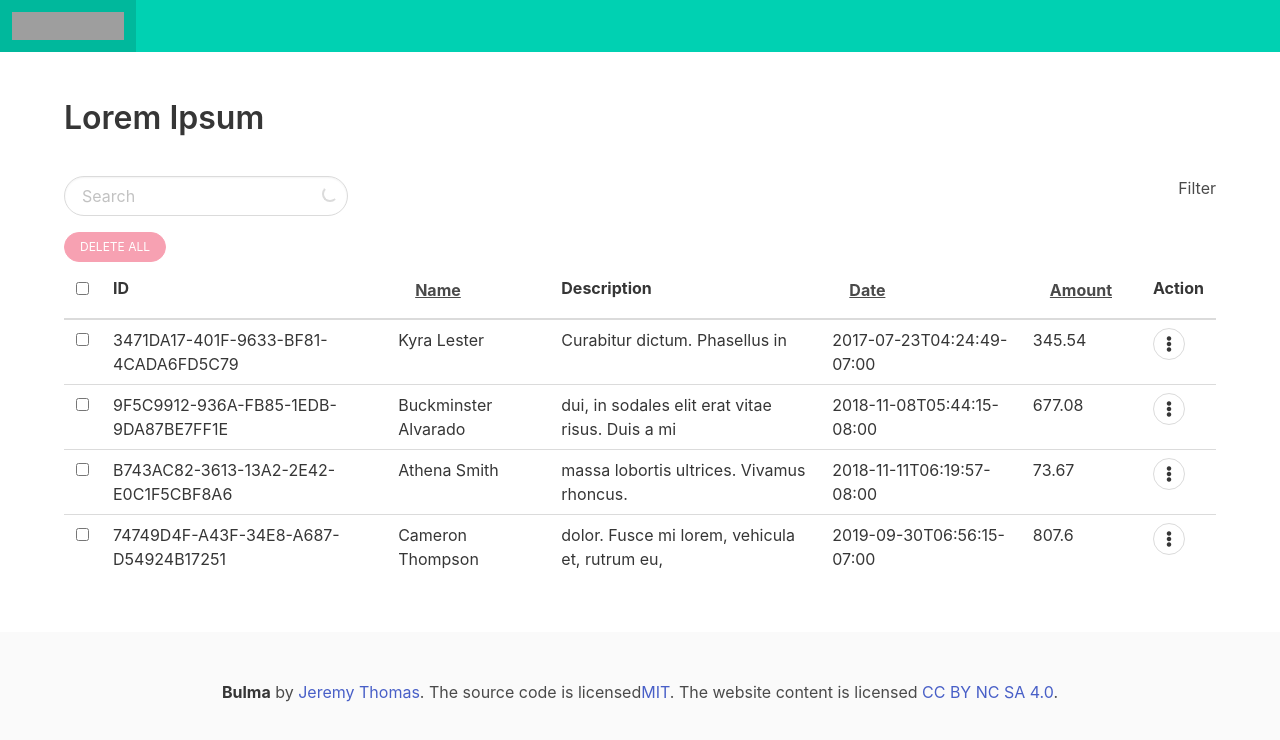
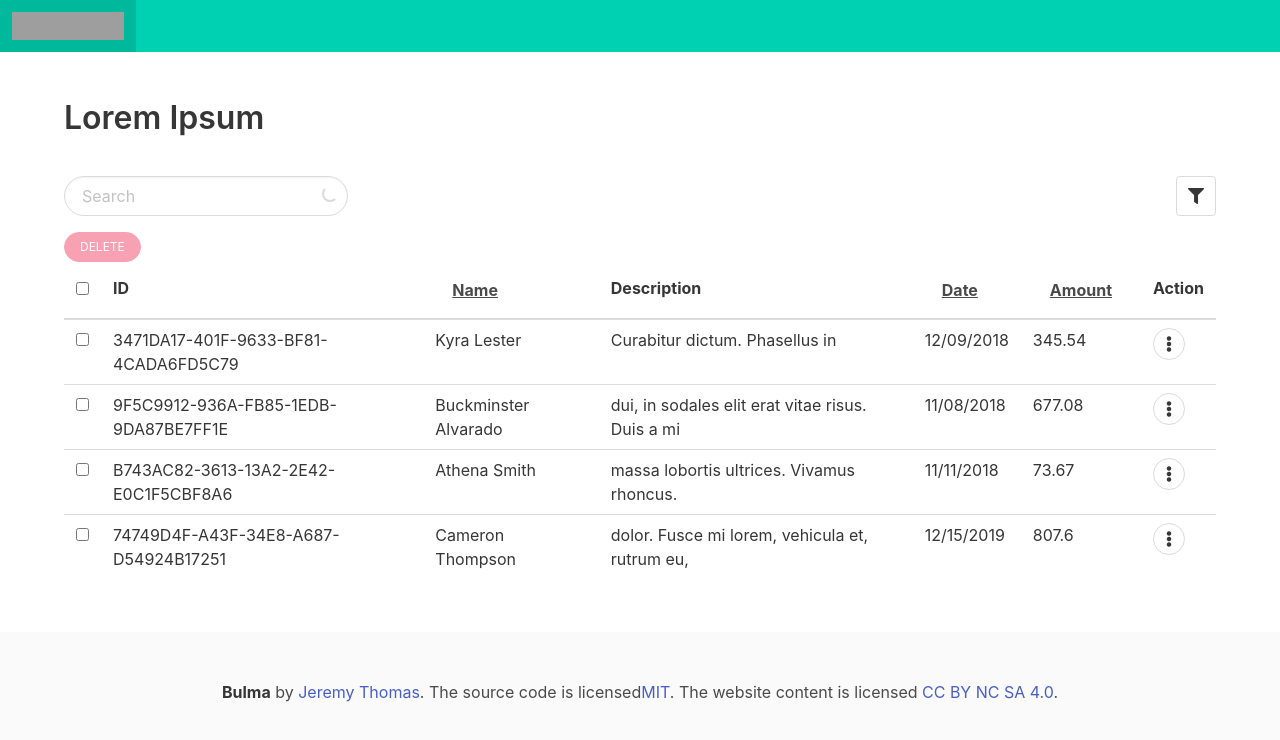
Before and after one commit to go-diego/ariadne, a React (Create React App) app: page /home in a window 1280 px wide. Shown: the top 740 px of the page. Built offline with nearby package versions, Linux system fonts and the light colour scheme; grey boxes are pictures that could not be loaded.

Commit message:
feature: implement filters

```diff
--- a/package.json
+++ b/package.json
@@ -4,6 +4,7 @@
     "private": true,
     "dependencies": {
         "bulma": "^0.7.2",
+        "date-fns": "^1.29.0",
         "react": "^16.6.3",
         "react-dom": "^16.6.3",
         "react-router-dom": "^4.3.1",
--- a/src/components/DataTable/Filter.js
+++ b/src/components/DataTable/Filter.js
@@ -1,5 +1,70 @@
 import React from "react";
 
-export default function Filter() {
-    return <h1>Filter</h1>;
+export default class Filter extends React.Component {
+    state = {
+        isFilterMenuToggled: false,
+        activeFilter: ""
+    };
+
+    handleToggleSelectedFilter = (filter, fn) => () => {
+        const {onFilterSelect} = this.props;
+        const {activeFilter} = this.state;
+        if (activeFilter === filter) {
+            this.setState({activeFilter: ""});
+            onFilterSelect(null);
+        } else {
+            this.setState({activeFilter: filter});
+            onFilterSelect(fn);
+        }
+    };
+
+    handleFilterMenuToggle = () => {
+        const {isFilterMenuToggled} = this.state;
+        this.setState({isFilterMenuToggled: !isFilterMenuToggled});
+    };
+
+    render() {
+        const {isFilterMenuToggled, activeFilter} = this.state;
+        const {options} = this.props;
+        return (
+            options &&
+            options.length && (
+                <div className={`dropdown is-right ${isFilterMenuToggled ? "is-active" : ""}`}>
+                    <div className="dropdown-trigger">
+                        <button
+                            onClick={this.handleFilterMenuToggle}
+                            // onBlur={this.handleFilterMenuToggle}
+                            aria-haspopup="true"
+                            aria-controls="filters"
+                            className={`button ${activeFilter ? "is-warning" : ""}`}>
+                            {activeFilter && <span>{activeFilter}</span>}
+                            <span className="icon is-small">
+                                <i className="fas fa-filter" />
+                            </span>
+                        </button>
+                    </div>
+                    <div className="dropdown-menu" id="filters" role="menu">
+                        <div className="dropdown-content">
+                            {options.map((option, i) => {
+                                return (
+                                    <a
+                                        key={i}
+                                        onClick={this.handleToggleSelectedFilter(
+                                            option.label,
+                                            option.filterFn
+                                        )}
+                                        href="#"
+                                        className={`dropdown-item ${
+                                            activeFilter === option.label ? "is-active" : ""
+                                        }`}>
+                                        {option.label}
+                                    </a>
+                                );
+                            })}
+                        </div>
+                    </div>
+                </div>
+            )
+        );
+    }
 }
--- a/src/components/DataTable/Header.js
+++ b/src/components/DataTable/Header.js
@@ -4,19 +4,26 @@ import Filter from "./Filter";
 
 export default class Header extends React.Component {
     render() {
-        const {title, query, onSearchChange, multiSelected} = this.props;
+        const {
+            title,
+            query,
+            onSearchChange,
+            onFilterSelect,
+            multiSelected,
+            filterOptions
+        } = this.props;
         return (
             <div>
                 <h1 className="title">{title}</h1>
                 <div style={{display: "flex", justifyContent: "space-between", padding: "16px 0"}}>
                     <Search onChange={onSearchChange} value={query} />
-                    <Filter />
+                    <Filter onFilterSelect={onFilterSelect} options={filterOptions} />
                 </div>
                 <div>
                     <a
                         disabled={!multiSelected ? true : false}
                         className="button is-small is-danger is-rounded">
-                        DELETE ALL
+                        DELETE
                     </a>
                 </div>
             </div>
--- a/src/components/DataTable/_index.js
+++ b/src/components/DataTable/_index.js
@@ -6,6 +6,7 @@ import Body from "./Body";
 import Row from "./Row";
 import Cell from "./Cell";
 import CellHeading from "./CellHeading";
+import format from "date-fns/format";
 
 export default class DataTable extends React.Component {
     state = {
@@ -15,6 +16,7 @@ export default class DataTable extends React.Component {
         }),
         filteredData: [],
         searchQuery: "",
+        isFiltered: false,
         activeActionMenu: "",
         multiSelected: false
     };
@@ -34,6 +36,19 @@ export default class DataTable extends React.Component {
             );
         });
         this.setState({filteredData});
+    };
+
+    handleFilter = filterFn => {
+        const originalData = this.state.originalData.map(o => {
+            return {...o};
+        });
+        if (filterFn) {
+            this.setState({isFiltered: true});
+            const filteredData = filterFn(originalData);
+            this.setState({filteredData});
+        } else {
+            this.setState({isFiltered: false});
+        }
     };
 
     handleSort = (prop, type) => () => {
@@ -79,17 +94,20 @@ export default class DataTable extends React.Component {
             filteredData,
             activeActionMenu,
             originalData,
-            multiSelected
+            multiSelected,
+            isFiltered
         } = this.state;
-        const {title, header} = this.props;
+        const {title, header, filterOptions} = this.props;
 
-        const activeData = searchQuery ? filteredData : originalData;
+        const activeData = searchQuery || isFiltered ? filteredData : originalData;
         return (
             <div>
                 <Header
+                    filterOptions={filterOptions}
                     multiSelected={multiSelected}
                     query={searchQuery}
                     onSearchChange={this.handleSearch}
+                    onFilterSelect={this.handleFilter}
                     title={title}
                 />
                 <Table>
@@ -145,7 +163,11 @@ export default class DataTable extends React.Component {
                                         {Object.keys(datum)
                                             .filter(value => value !== "_isSelected")
                                             .map((key, i) => (
-                                                <Cell key={i}>{datum[key]}</Cell>
+                                                <Cell key={i}>
+                                                    {key === "Date"
+                                                        ? format(new Date(datum[key]), "MM/DD/YYYY")
+                                                        : datum[key]}
+                                                </Cell>
                                             ))}
                                         <Cell>
                                             <div
--- a/src/containers/Home.js
+++ b/src/containers/Home.js
@@ -1,5 +1,9 @@
 import React from "react";
 import DataTable from "../components/DataTable/_index";
+import isToday from "date-fns/is_today";
+import isWithinRange from "date-fns/is_within_range";
+import startOfWeek from "date-fns/start_of_week";
+import endOfWeek from "date-fns/end_of_week";
 
 export default class Home extends React.Component {
     state = {
@@ -8,7 +12,7 @@ export default class Home extends React.Component {
                 ID: "3471DA17-401F-9633-BF81-4CADA6FD5C79",
                 Name: "Kyra Lester",
                 Description: "Curabitur dictum. Phasellus in",
-                Date: "2017-07-23T04:24:49-07:00",
+                Date: "2018-12-09T04:24:49-07:00",
                 Amount: 345.54
             },
             {
@@ -29,7 +33,7 @@ export default class Home extends React.Component {
                 ID: "74749D4F-A43F-34E8-A687-D54924B17251",
                 Name: "Cameron Thompson",
                 Description: "dolor. Fusce mi lorem, vehicula et, rutrum eu,",
-                Date: "2019-09-30T06:56:15-07:00",
+                Date: "2019-12-15T06:56:15-07:00",
                 Amount: 807.6
             }
         ],
@@ -58,15 +62,44 @@ export default class Home extends React.Component {
                 label: "Action",
                 noSort: true
             }
+        ],
+        filterOptions: [
+            {
+                label: "Today",
+                filterFn: data => {
+                    return data.filter(datum => isToday(new Date(datum.Date)));
+                }
+            },
+            {
+                label: "This Week",
+                filterFn: data => {
+                    const startOfWeekRange = startOfWeek(new Date(), {weekStartsOn: 1});
+                    const endOfWeekRange = endOfWeek(new Date(), {weekStartsOn: 1});
+                    return data.filter(datum =>
+                        isWithinRange(new Date(datum.Date), startOfWeekRange, endOfWeekRange)
+                    );
+                }
+            },
+            {
+                label: "> $500",
+                filterFn: data => {
+                    return data.filter(datum => datum.Amount > 500);
+                }
+            }
         ]
     };
 
     render() {
-        const {data, header} = this.state;
+        const {data, header, filterOptions} = this.state;
         return (
             <div className="section">
                 <div className="container">
-                    <DataTable title="Lorem Ipsum" header={header} data={data} />
+                    <DataTable
+                        filterOptions={filterOptions}
+                        title="Lorem Ipsum"
+                        header={header}
+                        data={data}
+                    />
                 </div>
             </div>
         );
```
Also changed, not shown: 1 other file (tests, documents, lock files or other folders).
